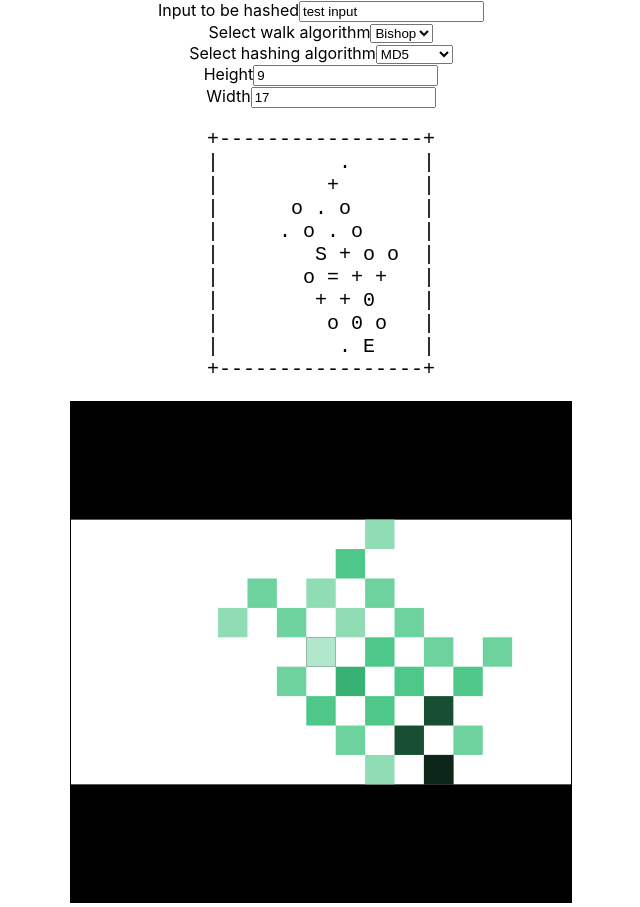
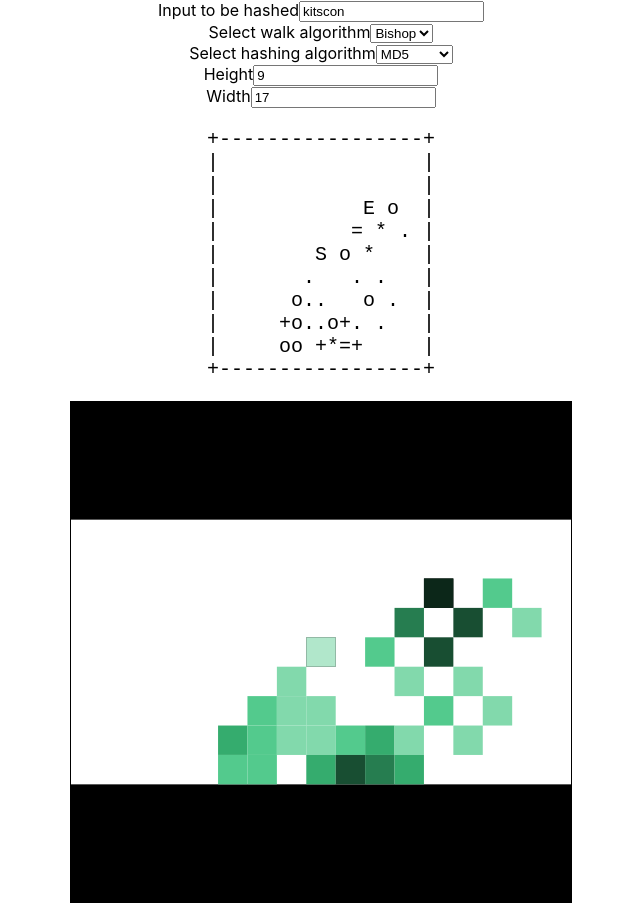
Before and after one commit to Doverstav/kitscon212, a React (Create React App) app: page / in a window 1280 px wide. Shown: the whole page, without its empty margins (319-959 px from the left). Built offline with nearby package versions, Linux system fonts and the light colour scheme.

Commit message:
Change default input value

```diff
--- a/src/App.tsx
+++ b/src/App.tsx
@@ -18,7 +18,7 @@ const KING_ALGORITHM = "king";
 function App() {
   const [boardHeight, setBoardHeight] = useState(9);
   const [boardWidth, setBoardWidth] = useState(17);
-  const [input, setInput] = useState("test input");
+  const [input, setInput] = useState("kitscon");
   const [algorithm, setAlgorithm] = useState(BISHOP_ALGORITHM);
   const [hashingAlgoritm, sethashingAlgorithm] = useState<HashingAlgorithm>(MD5)
 
```
